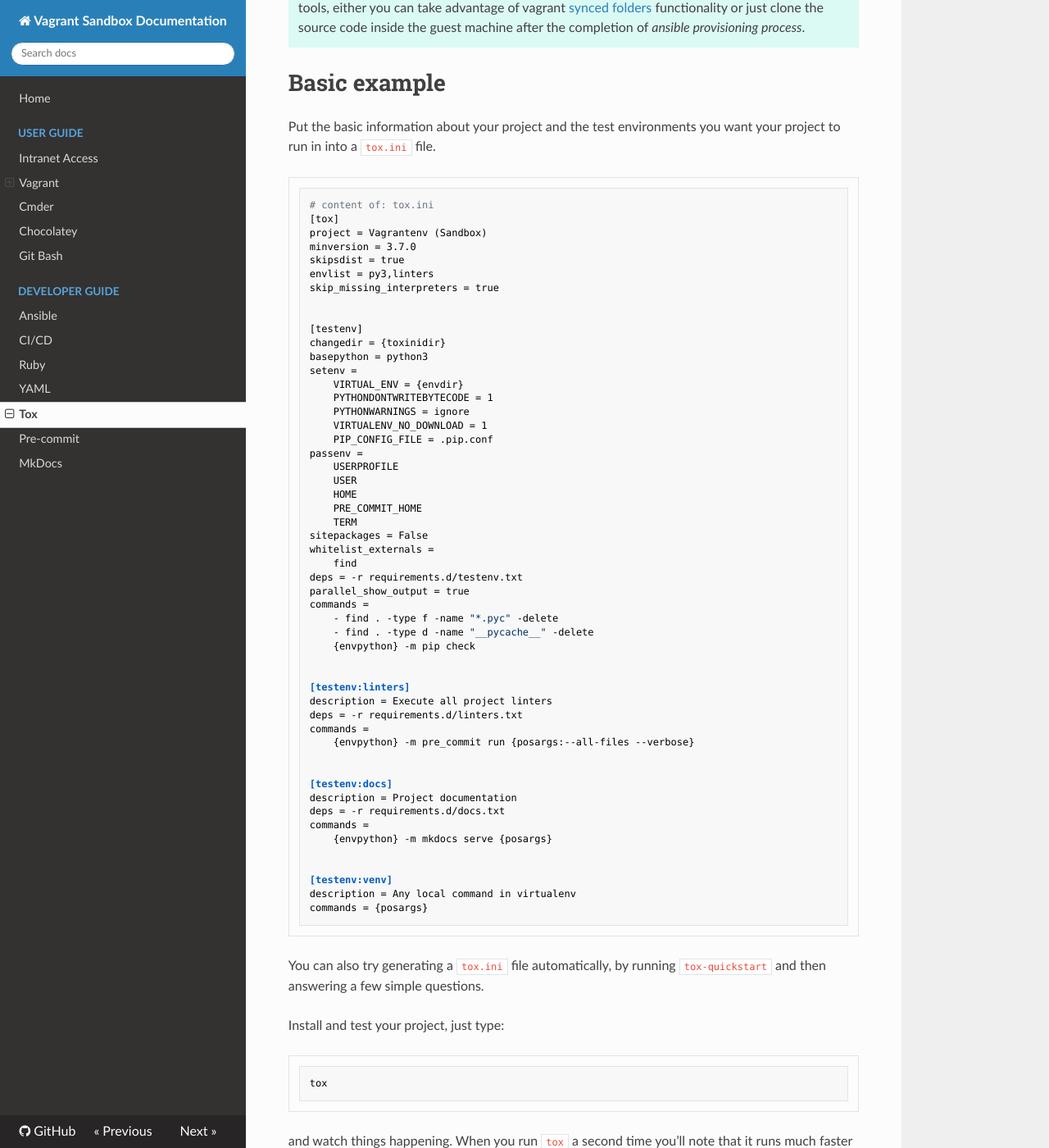
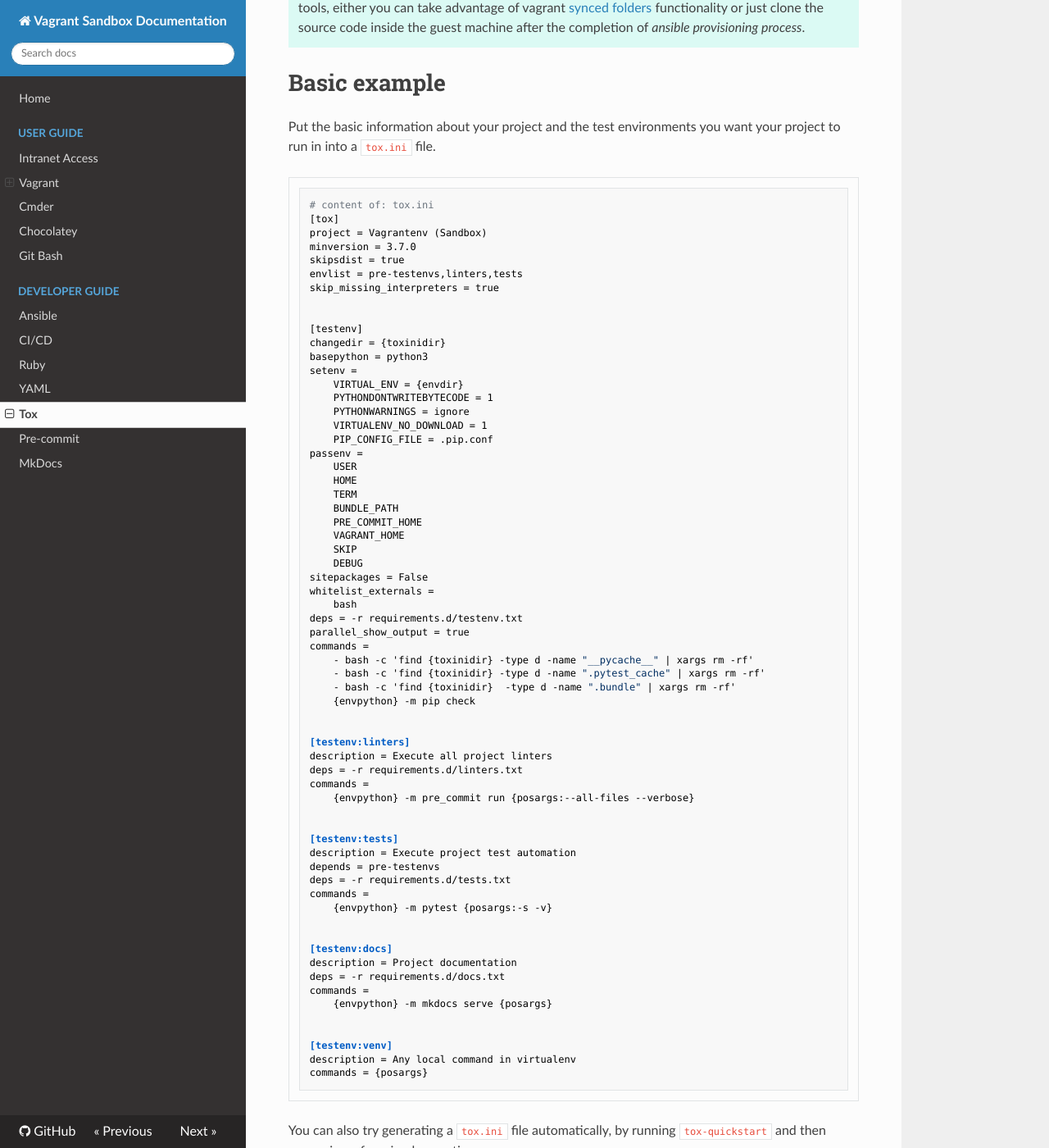
Before and after one commit to theodore86/vagrantenv, an MkDocs documentation site: the page built from docs/dev/tox.md, in a window 1280 px wide and 1400 px high, scrolled down 1538 px. Shown: the whole window at 82% size. Built offline with MkDocs 1.6.1, drawn with Linux system fonts in a browser that asks for light colours; nearby versions of some CDN libraries; some of the changed text lies outside the part shown.

Commit message:
Add (new env) testing support to tox.ini
- Update tox.md documentation file
- Add requirements.d/tests.txt
  - Add pytest==7.3.1 pinned dependency
- Update .circleci/config.yml
  - Update CI command for parallel test execution
- Update tox.ini
  - Add virtualenv [testenv:tests]
  - Add option depends for [testenv:linters] and [testenv:tests]

````diff
--- a/docs/dev/tox.md
+++ b/docs/dev/tox.md
@@ -66,7 +66,7 @@ Put the basic information about your project and the test environments you want
 project = Vagrantenv (Sandbox)
 minversion = 3.7.0
 skipsdist = true
-envlist = py3,linters
+envlist = pre-testenvs,linters,tests
 skip_missing_interpreters = true
 
 
@@ -80,19 +80,23 @@ setenv =
     VIRTUALENV_NO_DOWNLOAD = 1
     PIP_CONFIG_FILE = .pip.conf
 passenv =
-    USERPROFILE
     USER
     HOME
+    TERM
+    BUNDLE_PATH
     PRE_COMMIT_HOME
-    TERM
+    VAGRANT_HOME
+    SKIP
+    DEBUG
 sitepackages = False
 whitelist_externals =
-    find
+    bash
 deps = -r requirements.d/testenv.txt
 parallel_show_output = true
 commands =
-    - find . -type f -name "*.pyc" -delete
-    - find . -type d -name "__pycache__" -delete
+    - bash -c 'find {toxinidir} -type d -name "__pycache__" | xargs rm -rf'
+    - bash -c 'find {toxinidir} -type d -name ".pytest_cache" | xargs rm -rf'
+    - bash -c 'find {toxinidir}  -type d -name ".bundle" | xargs rm -rf'
     {envpython} -m pip check
 
 
@@ -101,6 +105,14 @@ description = Execute all project linters
 deps = -r requirements.d/linters.txt
 commands =
     {envpython} -m pre_commit run {posargs:--all-files --verbose}
+
+
+[testenv:tests]
+description = Execute project test automation
+depends = pre-testenvs
+deps = -r requirements.d/tests.txt
+commands =
+    {envpython} -m pytest {posargs:-s -v}
 
 
 [testenv:docs]
@@ -130,24 +142,29 @@ and watch things happening. When you run ``tox`` a second time you’ll note tha
 The main purpose of using ``tox`` in this project is to automate and encapsulate most of the test operations during the development of the project source code. The default ``tox`` test environment is the ``[testenv]``. This environment will be triggered when we are calling the ``tox`` command without any command line option. Despite of the ``[testenv]`` it is possible to override the global settings and create more virtual environments based on your project needs.
 
 Test environments are defined by:
+
 ```ini
 [testenv:NAME]
 commands = ...
 ```
+
 section. The ``NAME`` will be the name of the virtual environment. Defaults for each setting in this section are looked up in the:
+
 ```console
 [testenv]
 commands = ...
 ```
+
 ``testenv`` default section. Complete list of settings can be found at [tox configuration section](https://tox.readthedocs.io/en/latest/config.html)
 
 The supported test environments are:
 
 - ``[testenv]``
 
-Default test environment, will check the python dependencies in python3.<br>
+Default test environment, pre-checks and dependencies validation.<br>
 
 Just type:
+
 ```console
 tox
 ```
@@ -157,8 +174,17 @@ tox
 Will execute the [pre-commit](./hooks.md) framework in order to perform code validation, linting and formating.<br>
 
 Just type:
+
 ```console
 tox -e linters
+```
+
+- ``[testenv:tests]``
+
+Project test automation activities: ``unit`` or ``integration`` tests against project source code.
+
+```console
+tox -e tests
 ```
 
 - ``[testenv:docs]``
@@ -166,6 +192,7 @@ tox -e linters
 Project documentation using the [mkdocs](./mkdocs.md). It will spawn an http server in order to serve the documentation. This environment is useful whenever we want to extend the project documentation using the [Markdown Language](https://en.wikipedia.org/wiki/Markdown).<br>
 
 Just type:
+
 ```console
 tox -e docs
 ```
````
Also changed, not shown: 4 other files.
